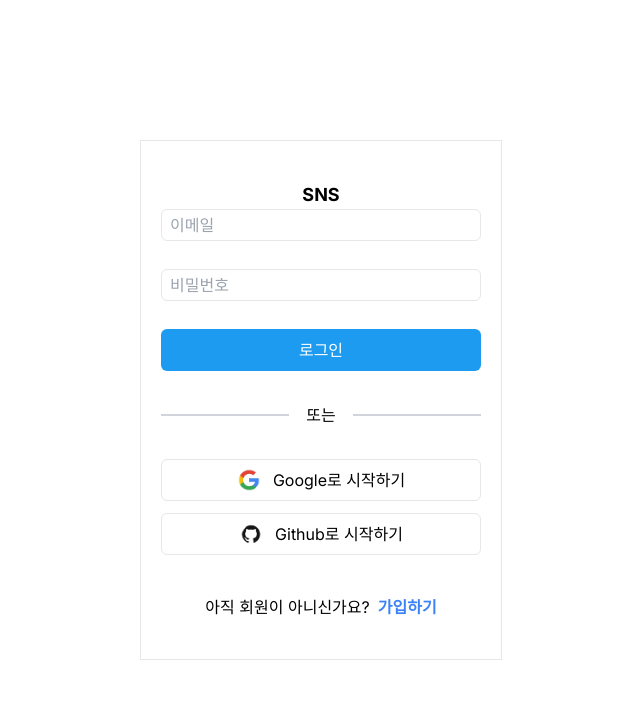
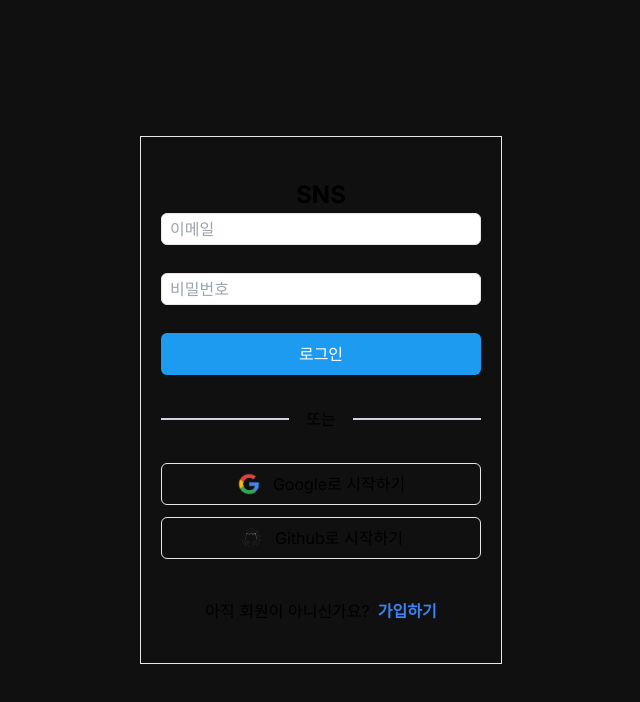
Before and after one commit to ogaeng1/StoriesNShared, a Next.js app: page / in a window 1280 px wide. Shown: the top 702 px of the page, without its empty margins (607-1247 px from the left). Built offline with nearby package versions, Linux system fonts and the light colour scheme; no server answers.

Commit message:
[feat] 스플래시 스크린

```diff
--- a/app/(after_login)/_component/Main.tsx
+++ b/app/(after_login)/_component/Main.tsx
@@ -1,45 +1,33 @@
 "use client";
 
-import React, { ReactNode, useEffect } from "react";
-import { auth } from "@/firebase/firebase";
-import { onAuthStateChanged } from "firebase/auth";
+import React from "react";
 import BeforeLogin from "@/app/(before_login)/_component/BeforeMain";
-import SideBar from "@/components/Sidebar";
 import Container from "./Container";
 import useAuthValid from "@/store/authValid";
 import useModal from "@/store/modal";
 import ModalType from "./ModalType";
 import CreatePost from "../post/_component/CreatePost";
 import PostList from "../post/_component/PostList";
+import Navbar from "@/components/Navbar";
 
 const Main = () => {
-  const { isLogin, setIsLogin } = useAuthValid();
+  const { isLogin } = useAuthValid();
   const { isOpen } = useModal();
 
-  useEffect(() => {
-    const isValid = onAuthStateChanged(auth, (user) => {
-      if (user) {
-        setIsLogin(true);
-      } else {
-        setIsLogin(false);
-      }
-    });
-
-    return () => isValid();
-  }, [isLogin]);
-
   return isLogin ? (
-    <div className="flex min-w-[438px] min-h-[100vh] h-full overflow-x-hidden">
-      <SideBar />
-      <div className="flex-1 flex items-center justify-center">
-        <Container>
-          <CreatePost />
-          <PostList />
-        </Container>
+    <>
+      <div className="flex justify-center min-w-[437px] min-h-[100vh] h-full">
+        <div className="flex-col flex items-center justify-center">
+          <Navbar />
+          <Container>
+            <CreatePost />
+            <PostList />
+          </Container>
+        </div>
       </div>
       <div id="modal" />
       {isOpen && <ModalType />}
-    </div>
+    </>
   ) : (
     <BeforeLogin />
   );
--- a/app/(after_login)/layout.tsx
+++ b/app/(after_login)/layout.tsx
@@ -1,12 +1,53 @@
-import { ReactNode } from "react";
+"use client";
+
+import SplashScreen from "@/components/UI/SplashScreen";
+import { auth } from "@/firebase/firebase";
+import useAuthValid from "@/store/authValid";
+import { onAuthStateChanged } from "firebase/auth";
+import { ReactNode, useEffect, useState } from "react";
 
 type Props = { children: ReactNode; modal: ReactNode };
 
 export default function Layout({ children, modal }: Props) {
+  const { isLogin, setIsLogin } = useAuthValid();
+  const [loading, setLoading] = useState(true);
+  const [showSplash, setShowSplash] = useState(true);
+
+  useEffect(() => {
+    const isValid = onAuthStateChanged(auth, (user) => {
+      if (user) {
+        setIsLogin(true);
+      } else {
+        setIsLogin(false);
+      }
+      setLoading(false);
+    });
+
+    return () => isValid();
+  }, [isLogin]);
+
+  useEffect(() => {
+    if (!loading) {
+      const timer = setTimeout(() => {
+        setShowSplash(false);
+      }, 300);
+      return () => clearTimeout(timer);
+    }
+  }, [loading]);
+
   return (
-    <div>
-      {children}
-      {modal}
-    </div>
+    <>
+      {showSplash && <SplashScreen />}
+      <div className="bg-primary">
+        <div
+          className={`transition-opacity duration-200 ${
+            loading ? "opacity-0" : "opacity-100"
+          }`}
+        >
+          {children}
+          {modal}
+        </div>
+      </div>
+    </>
   );
 }
--- /dev/null
+++ b/components/UI/SplashScreen.tsx
@@ -0,0 +1,17 @@
+import React from "react";
+import Image from "next/image";
+
+const SplashScreen = () => {
+  return (
+    <div className="fixed inset-0 h-screen flex justify-center items-center bg-secondary z-[999] animate-fadeOut">
+      <Image
+        src="/assets/icons/logo.png"
+        alt="메인 로고"
+        width={200}
+        height={200}
+      />
+    </div>
+  );
+};
+
+export default SplashScreen;
--- a/tailwind.config.ts
+++ b/tailwind.config.ts
@@ -8,6 +8,17 @@ const config: Config = {
   ],
   theme: {
     extend: {
+      colors: {
+        primary: "#101010",
+        secondary: "#1e1e1e",
+        tertiary: "#677777",
+      },
+      fontSize: {
+        xl: "2rem",
+        lg: "1.5rem",
+        md: "1.25rem",
+        sm: "1rem",
+      },
       screens: {
         mobile: "480px",
         tablet: "768px",
@@ -18,9 +29,14 @@ const config: Config = {
           from: { transform: "rotate(0deg)" },
           to: { transform: "rotate(360deg)" },
         },
+        fadeOut: {
+          from: { opacity: "1" },
+          to: { opacity: "0" },
+        },
       },
       animation: {
         spinner: "spinner 1.5s linear infinite",
+        fadeOut: "fadeOut 0.3s linear forwards",
       },
     },
   },
```
